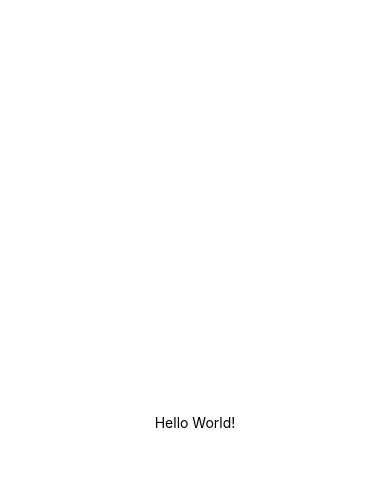
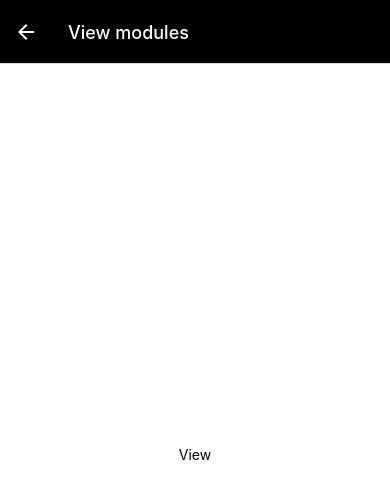
Before and after one commit to LukasK775/crudler, a React Native app: screen /ModuleViewScreen in a window 390 px wide. Shown: the top 498 px of the page. Built offline with nearby package versions, Linux system fonts and the light colour scheme.

Commit message:
Completed Second Video Task (#1)

```diff
--- a/App.js
+++ b/App.js
@@ -1,20 +1,52 @@
-import { StatusBar } from 'expo-status-bar';
-import { StyleSheet, Text, View } from 'react-native';
+import { NavigationContainer } from '@react-navigation/native';
+import { createNativeStackNavigator } from '@react-navigation/native-stack';
+import ModuleListScreen from './src/components/screens/ModuleListScreen';
+import ModuleViewScreen from './src/components/screens/ModuleViewScreen';
+import ModuleAddScreen from './src/components/screens/ModuleAddScreen';
+import ModuleModifyScreen from './src/components/screens/ModuleModifyScreen';
 
-export default function App() {
+const Stack = createNativeStackNavigator();
+
+export const App = () => {
+  // Initialisations
+  // State
+  // Handlers
+  // View
   return (
-    <View style={styles.container}>
-      <Text>Hello World!</Text>
-      <StatusBar style="auto" />
-    </View>
+   <NavigationContainer>
+    <Stack.Navigator
+      initialRouteName='ModuleListScreen'
+      screenOptions={{
+        headerStyle: {backgroundColor: 'black'},
+        headerTintColor: 'white',
+      }}
+    >
+      <Stack.Screen
+        name="ModuleListScreen"
+        component={ModuleListScreen}
+        options={{ title: 'List modules' }}
+      />
+      <Stack.Screen
+        name="ModuleViewScreen"
+        component={ModuleViewScreen}
+        options={{ title: 'View modules' }}
+      />
+      <Stack.Screen
+        name="ModuleAddScreen"
+        component={ModuleAddScreen}
+        options={{ title: 'Add modules' }}
+      />
+      <Stack.Screen
+        name="ModuleModifyScreen"
+        component={ModuleModifyScreen}
+        options={{ title: 'Modify modules' }}
+      />
+
+    </Stack.Navigator>
+
+   </NavigationContainer>
   );
 }
 
-const styles = StyleSheet.create({
-  container: {
-    flex: 1,
-    backgroundColor: '#fff',
-    alignItems: 'center',
-    justifyContent: 'center',
-  },
-});
+
+export default App;
--- a/package.json
+++ b/package.json
@@ -9,6 +9,8 @@
     "web": "expo start --web"
   },
   "dependencies": {
+    "@react-navigation/native": "^6.1.18",
+    "@react-navigation/native-stack": "^6.11.0",
     "expo": "~51.0.28",
     "expo-status-bar": "~1.12.1",
     "react": "18.2.0",
--- /dev/null
+++ b/src/components/layout/Screens.js
@@ -0,0 +1,26 @@
+import { StatusBar } from 'expo-status-bar';
+import { StyleSheet, View } from 'react-native';
+
+const Screen = ({ children }) => {
+  // Initialisations
+  // State
+  // Handlers
+  // View
+  return (
+    <View style={styles.screen}>
+      {children}
+      <StatusBar style="light" />
+    </View>
+  );
+}
+
+const styles = StyleSheet.create({
+  screen: {
+    flex: 1,
+    backgroundColor: '#fff',
+    alignItems: 'center',
+    justifyContent: 'center',
+  },
+});
+
+export default Screen;
--- /dev/null
+++ b/src/components/screens/ModuleAddScreen.js
@@ -0,0 +1,18 @@
+import { StyleSheet, Text } from 'react-native';
+import Screen from '../layout/Screens';
+
+const ModuleAddScreen = () => {
+  // Initialisations
+  // State
+  // Handlers
+  // View
+  return (
+    <Screen>
+      <Text>Add</Text>
+    </Screen>
+  );
+}
+
+const styles = StyleSheet.create({});
+
+export default ModuleAddScreen;
--- /dev/null
+++ b/src/components/screens/ModuleListScreen.js
@@ -0,0 +1,18 @@
+import { StyleSheet, Text } from 'react-native';
+import Screen from '../layout/Screens';
+
+const ModuleListScreen = () => {
+  // Initialisations
+  // State
+  // Handlers
+  // View
+  return (
+    <Screen>
+      <Text>List</Text>
+    </Screen>
+  );
+}
+
+const styles = StyleSheet.create({});
+
+export default ModuleListScreen;
--- /dev/null
+++ b/src/components/screens/ModuleModifyScreen.js
@@ -0,0 +1,18 @@
+import { StyleSheet, Text } from 'react-native';
+import Screen from '../layout/Screens';
+
+const ModuleModifyScreen = () => {
+  // Initialisations
+  // State
+  // Handlers
+  // View
+  return (
+    <Screen>
+      <Text>Modify</Text>
+    </Screen>
+  );
+}
+
+const styles = StyleSheet.create({});
+
+export default ModuleModifyScreen;
--- /dev/null
+++ b/src/components/screens/ModuleViewScreen.js
@@ -0,0 +1,18 @@
+import { StyleSheet, Text } from 'react-native';
+import Screen from '../layout/Screens';
+
+const ModuleViewScreen = () => {
+  // Initialisations
+  // State
+  // Handlers
+  // View
+  return (
+    <Screen>
+      <Text>View</Text>
+    </Screen>
+  );
+}
+
+const styles = StyleSheet.create({});
+
+export default ModuleViewScreen;
```
Also changed, not shown: 1 other file (tests, documents, lock files or other folders).
